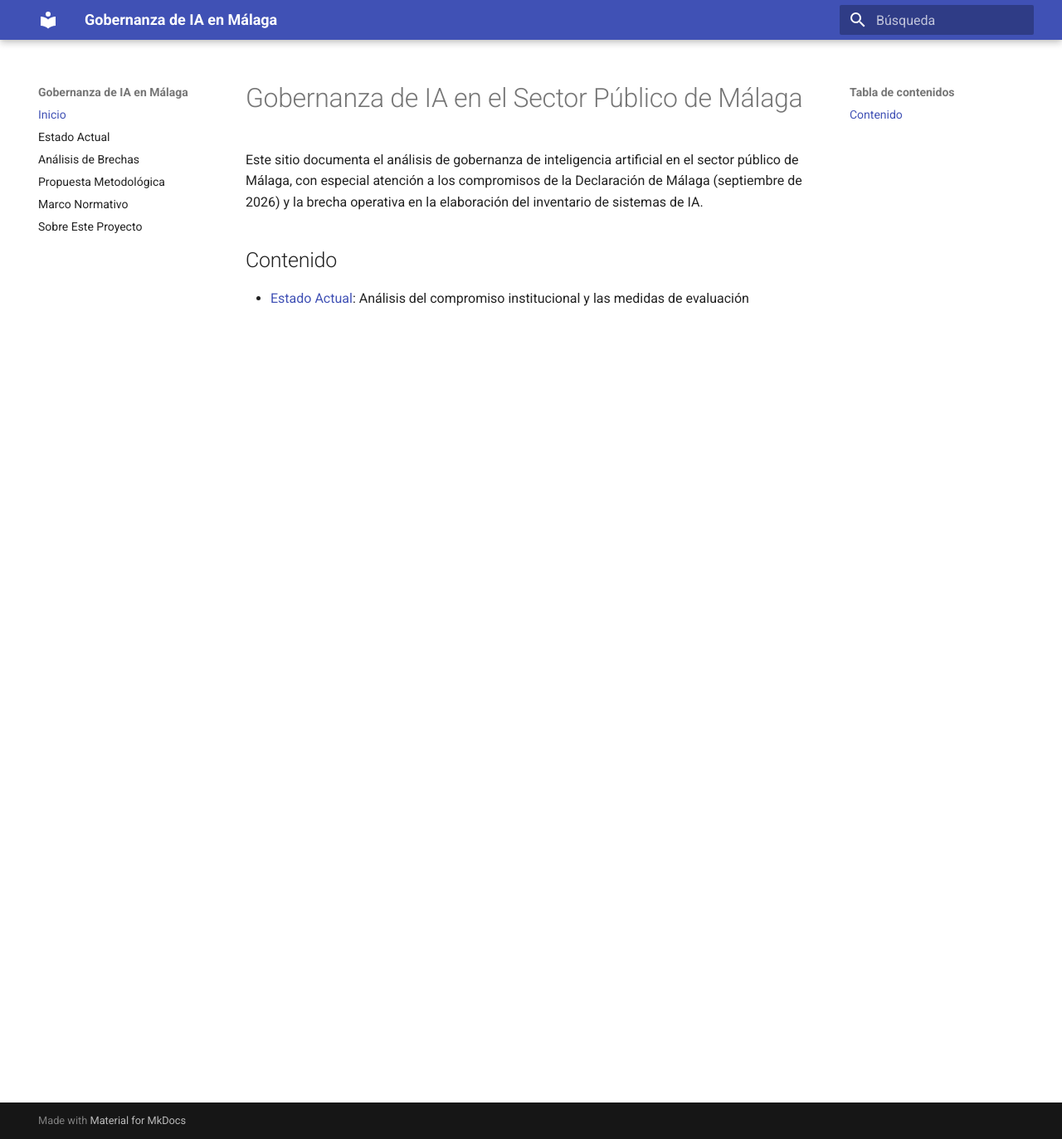
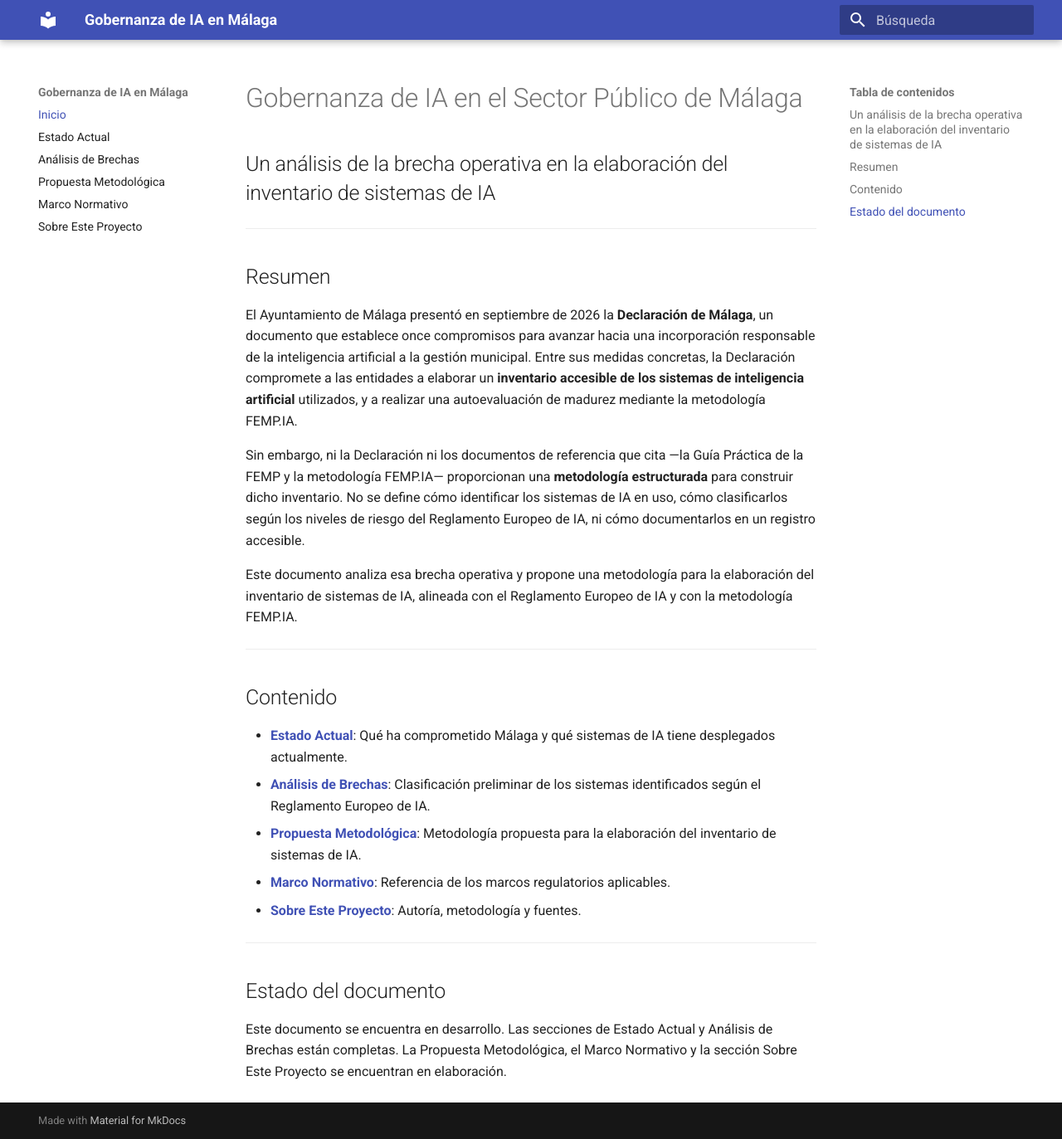
Before and after one commit to houda-benlemmouden/malaga-ai-governance, an MkDocs documentation site: the page built from docs/index.md, in a window 1280 px wide and 1373 px high. Shown: the whole window at 83% size. Built offline with MkDocs 1.6.1 and Material for MkDocs 9.7.7, drawn with Linux system fonts in a browser that asks for light colours.

Commit message:
fixed index

```diff
--- a/docs/index.md
+++ b/docs/index.md
@@ -1,7 +1,29 @@
 # Gobernanza de IA en el Sector Público de Málaga
 
-Este sitio documenta el análisis de gobernanza de inteligencia artificial en el sector público de Málaga, con especial atención a los compromisos de la Declaración de Málaga (septiembre de 2026) y la brecha operativa en la elaboración del inventario de sistemas de IA.
+## Un análisis de la brecha operativa en la elaboración del inventario de sistemas de IA
+
+---
+
+## Resumen
+
+El Ayuntamiento de Málaga presentó en septiembre de 2026 la **Declaración de Málaga**, un documento que establece once compromisos para avanzar hacia una incorporación responsable de la inteligencia artificial a la gestión municipal. Entre sus medidas concretas, la Declaración compromete a las entidades a elaborar un **inventario accesible de los sistemas de inteligencia artificial** utilizados, y a realizar una autoevaluación de madurez mediante la metodología FEMP.IA.
+
+Sin embargo, ni la Declaración ni los documentos de referencia que cita —la Guía Práctica de la FEMP y la metodología FEMP.IA— proporcionan una **metodología estructurada** para construir dicho inventario. No se define cómo identificar los sistemas de IA en uso, cómo clasificarlos según los niveles de riesgo del Reglamento Europeo de IA, ni cómo documentarlos en un registro accesible.
+
+Este documento analiza esa brecha operativa y propone una metodología para la elaboración del inventario de sistemas de IA, alineada con el Reglamento Europeo de IA y con la metodología FEMP.IA.
+
+---
 
 ## Contenido
 
-- [Estado Actual](current-state.md): Análisis del compromiso institucional y las medidas de evaluación
+- **[Estado Actual](current-state.md)**: Qué ha comprometido Málaga y qué sistemas de IA tiene desplegados actualmente.
+- **[Análisis de Brechas](gap-analysis.md)**: Clasificación preliminar de los sistemas identificados según el Reglamento Europeo de IA.
+- **[Propuesta Metodológica](propuesta.md)**: Metodología propuesta para la elaboración del inventario de sistemas de IA.
+- **[Marco Normativo](marco-normativo.md)**: Referencia de los marcos regulatorios aplicables.
+- **[Sobre Este Proyecto](sobre.md)**: Autoría, metodología y fuentes.
+
+---
+
+## Estado del documento
+
+Este documento se encuentra en desarrollo. Las secciones de Estado Actual y Análisis de Brechas están completas. La Propuesta Metodológica, el Marco Normativo y la sección Sobre Este Proyecto se encuentran en elaboración.
```
